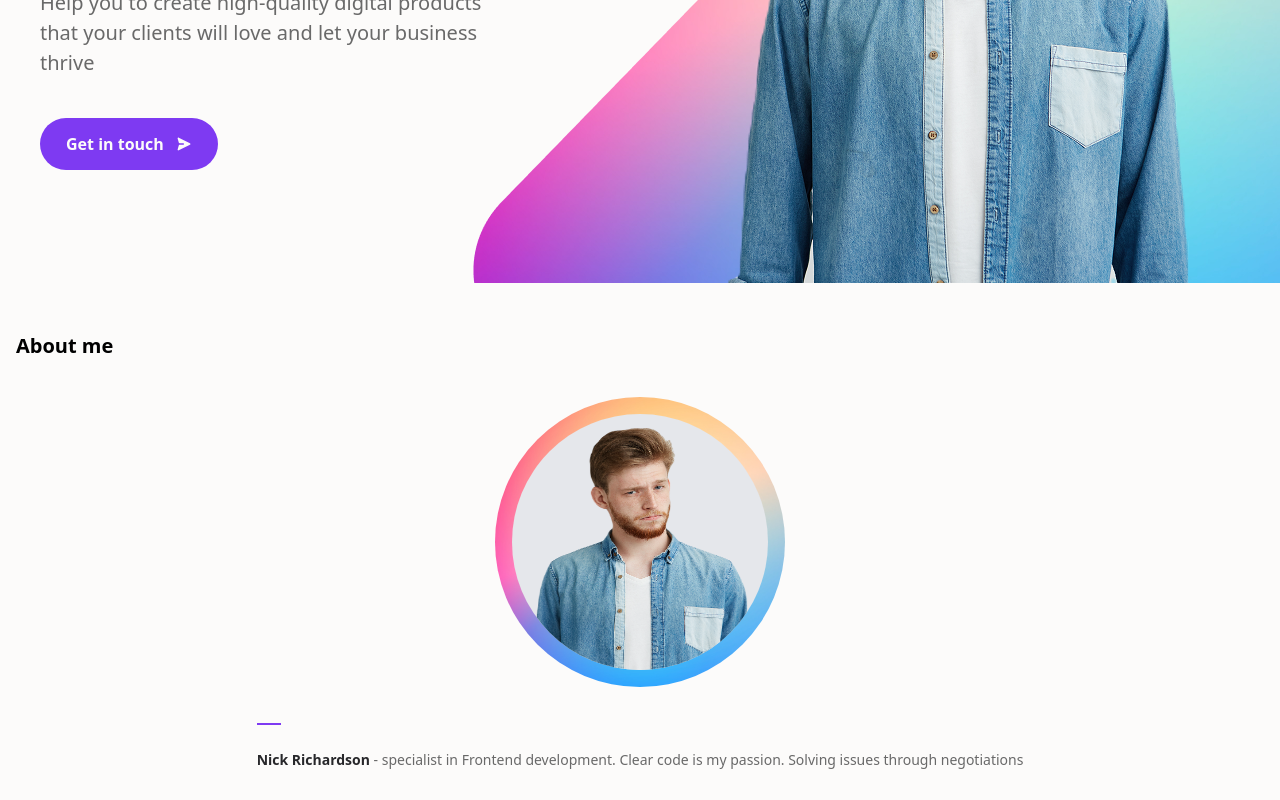
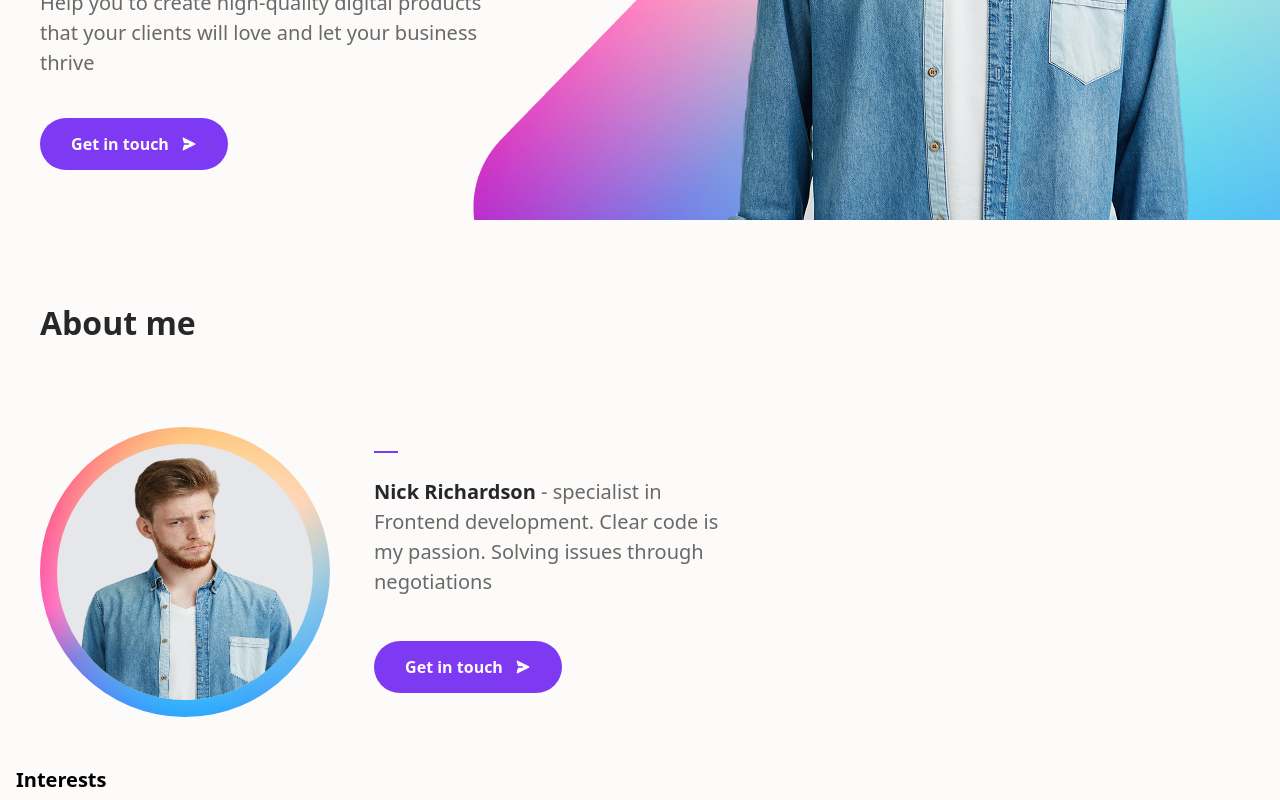
Before and after one commit to Dendroid01/project1, a React (Vite) app: page / in a window 1280 px wide. Shown: the part 300-1100 px from the top of the page. Built offline with nearby package versions, Linux system fonts and the light colour scheme.

Commit message:
About section for tablets.

```diff
--- a/src/App.css
+++ b/src/App.css
@@ -25,17 +25,15 @@
   --text-subtitle-2: 0.875rem;
   --text-body: 0.875rem;
 
-  --font-weight-h1: 700;
+  --font-weight-h1-desktop: 700;
   --font-weight-h2: 700;
   --font-weight-h3: 600;
-  --font-weight-subtitle: 600;
+  --font-weight-subtitle-desktop: 600;
   --font-weight-subtitle2: 600;
   --font-weight-body: 400;
   --font-weight-body-2: 400;
 
   --font-weight-h1-mobile: 600;
-  --font-weight-subtitle-mobile: 700;
-  --font-weight-subtitle-2-mobile: 600;
-  --font-weight-body-mobile: 400;
+  --font-weight-subtitle: 700;
 
 }
--- a/src/components/About/About.tsx
+++ b/src/components/About/About.tsx
@@ -2,28 +2,30 @@ import backgroundImage from '../../assets/backgroundImage.png';
 import aboutImage from '../../assets/photo-about.png';
 import InterestList from "./Interest/InterestList";
 import EducationExperience from "./Experience/EducationExperience";
+import Button from "../mobileButton.tsx";
 
 const About = () => {
     return (
         <>
-            <section id="about" className="flex flex-col px-4 mb-6 gap-9">
-                <h2 className="text-subtitle font-semibold">About me</h2>
-                <div className="flex flex-col items-center gap-9">
+            <section id="about" className="flex flex-col px-4 mb-6 gap-9 md:gap-20 md:px-10">
+                <h2 className="text-subtitle font-semibold text-black md:text-h2 md:font-bold">About me</h2>
+                <div className="flex flex-col md:flex-row items-center md:items-start gap-9 md:gap-11">
                     <div
                         className="size-72.5 rounded-full bg-cover bg-center bg-no-repeat flex items-center justify-center"
                         style={{backgroundImage: `url(${backgroundImage})`}}>
                         <img src={aboutImage} alt="Nick Richardson"
                              className="size-[256.21px] bg-grey-light rounded-full"/>
                     </div>
-                    <div className="flex flex-col gap-6 mb-6">
+                    <div className="flex flex-col md:w-88 gap-6 mb-6 md:py-6">
                         <hr className="w-6 border border-lavender m-0"/>
-                        <p className="text-body font-regular text-grey-dark mt text-justify">
-                            <span className="text-subtitle-2 font-semibold text-black">Nick Richardson</span> -
+                        <p className="text-body font-regular md:text-body-desktop text-grey-dark mt md:mb-5">
+                            <span className="text-subtitle-2 font-semibold text-black md:text-subtitle-desktop">Nick Richardson</span> -
                             specialist
                             in Frontend
                             development. Clear code is my passion. Solving issues
                             through negotiations
                         </p>
+                        <Button className="hidden md:flex">Get in touch</Button>
                     </div>
                 </div>
             </section>
--- a/src/components/Hero/Hero.tsx
+++ b/src/components/Hero/Hero.tsx
@@ -5,7 +5,7 @@ import Button from '../mobileButton';
 
 const Hero = () => {
     return (
-        <section id="main" className="flex h-118.75 flex-col pl-4 md:pl-10 mb-12">
+        <section id="main" className="flex h-118.75 flex-col pl-4 md:pl-10 mb-12 md:mb-4">
             <div className="flex flex-col gap-1 mb-9">
                 <h1 className="text-h3 md:text-h1-desktop font-bold text-black text-justify">
                     Hey, I'm Nick
@@ -15,7 +15,7 @@ const Hero = () => {
                 </p>
             </div>
 
-            <div className="flex flex-col relative h-94.5 gap-6 md:gap-4 ">
+            <div className="flex flex-col relative h-94.5 md:h-63 gap-6 md:gap-4 ">
                 <hr className="w-6 border-2 border-lavender m-0"/>
                 <p className="text-body md:text-body-desktop w-72.5 md:w-111.25 md:mb-6 md:h-22.5 font-regular text-grey-dark mt">
                     Help you to create high-quality digital products that your clients will love and let your
--- a/src/components/mobileButton.tsx
+++ b/src/components/mobileButton.tsx
@@ -10,6 +10,7 @@ export const Button = ({
     return (<button
         className={`
   px-3 md:px-6 py-2 md:py-3
+  md:w-47
   gap-2 md:gap-3
   flex items-center justify-center
   bg-lavender
@@ -44,6 +45,7 @@ export const Button = ({
              className={`
                     fill-white
                     disabled:fill-grey-dark
+                    shrink-0
                 `}>
             <path
                 d="M13.9574 8.71506C14.0901 8.64855 14.2017 8.54643 14.2796 8.42012C14.3576 8.29381 14.3989 8.1483 14.3989 7.99986C14.3989 7.85142 14.3576 7.70591 14.2796 7.5796C14.2017 7.45329 14.0901 7.35117 13.9574 7.28466L2.75738 1.68466C2.61851 1.61517 2.46242 1.58761 2.30815 1.60532C2.15388 1.62303 2.0081 1.68526 1.88859 1.78441C1.76908 1.88356 1.68101 2.01535 1.63513 2.1637C1.58924 2.31205 1.58752 2.47055 1.63018 2.61986L2.77338 6.61986C2.8212 6.78704 2.92218 6.93409 3.06105 7.03874C3.19991 7.1434 3.36909 7.19996 3.54298 7.19986L7.19978 7.19986C7.41195 7.19986 7.61544 7.28414 7.76546 7.43417C7.91549 7.5842 7.99978 7.78769 7.99978 7.99986C7.99978 8.21203 7.91549 8.41551 7.76546 8.56554C7.61544 8.71557 7.41195 8.79986 7.19978 8.79986H3.54298C3.36909 8.79976 3.19991 8.85632 3.06105 8.96098C2.92218 9.06563 2.8212 9.21268 2.77338 9.37986L1.63098 13.3799C1.58824 13.5291 1.58985 13.6876 1.63563 13.836C1.68141 13.9843 1.76937 14.1162 1.88878 14.2154C2.0082 14.3146 2.1539 14.3769 2.30814 14.3948C2.46237 14.4126 2.61846 14.3852 2.75738 14.3159L13.9574 8.71586V8.71506Z"
```
